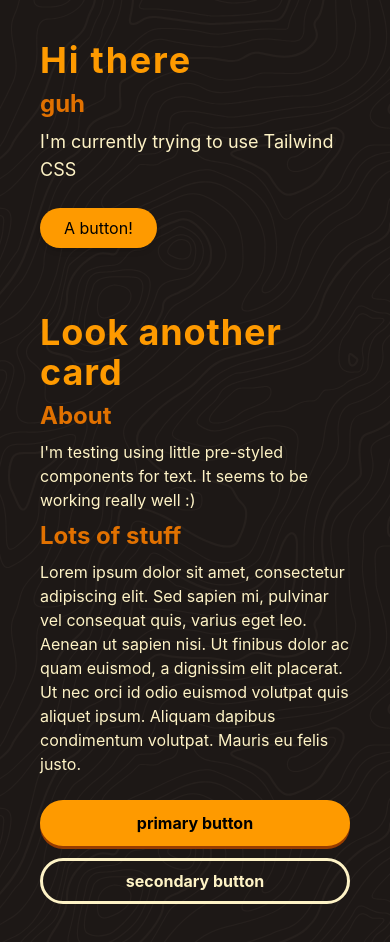
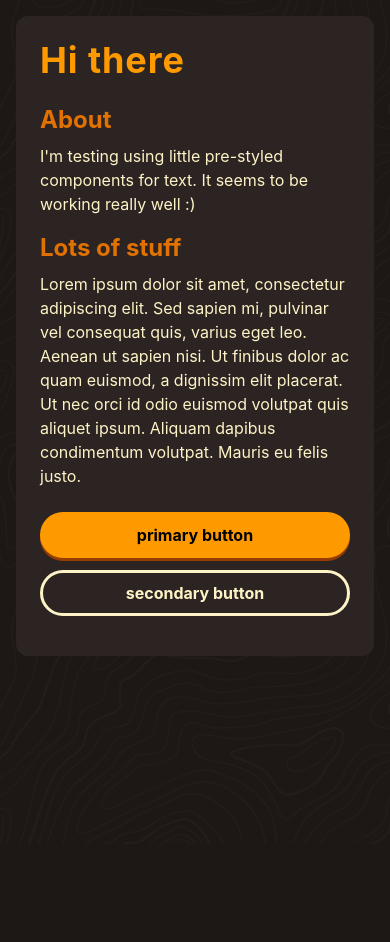
Before and after one commit to SoupCat-Py/impostor-game, a React (Vite) app: page / in a window 390 px wide. Shown: the top 942 px of the page. After the commit the page ends 844 px from the top, so only its background shows below. Built offline with nearby package versions, Linux system fonts and the light colour scheme.

Commit message:
i think i got buttons down
they work on mobile too cause i swapped the effects for hover and active

```diff
--- a/src/App.tsx
+++ b/src/App.tsx
@@ -17,31 +17,10 @@ import Button from "./components/Button";
 // like instead of amber-950 it would be taupe-800
 
 export default function App() {
-
-  const LightFgColor = "emerald";
-  const LightBgColor = "olive";
-
-  const DarkFgColor = "amber";
-  const DarkBgColor = "taupe";
-
   return (<>
-    <div className={`flex flex-col align-top justify-start p-6 m-4 gap-6 rounded-xl bg-${LightBgColor}-50 dark:bg-${DarkBgColor}-800`}>
+    <div className={`flex flex-col align-top justify-start p-6 m-4 gap-6 rounded-xl bg-olive-50 dark:bg-taupe-800`}>
       <div className={"flex flex-col align-top justify-start gap-2"}>
-        <h1 className={`text-4xl font-bold tracking-wider text-${LightFgColor}-700 dark:text-${DarkFgColor}-500`}>Hi there</h1>
-        <h2 className={`text-2xl font-bold text-${LightFgColor}-600 dark:text-${DarkFgColor}-600`}>guh</h2>
-        <p className={`text-lg text-${LightFgColor}-900 dark:text-${DarkFgColor}-100`}>I'm currently trying to use Tailwind CSS</p>
-      </div>
-      <a
-        href={"https://soupcat.vercel.app"} target={"_blank"}
-        className={`rounded-full w-max bg-${LightFgColor}-400 dark:bg-${DarkFgColor}-500 text-black py-2 px-6 shadow-md transition-transform  hover:scale-105`}
-      >
-        A button!
-      </a>
-    </div>
-
-    <div className={`flex flex-col align-top justify-start p-6 m-4 gap-6 rounded-xl bg-${LightBgColor}-50 dark:bg-${DarkBgColor}-800`}>
-      <div className={"flex flex-col align-top justify-start gap-2"}>
-        <H1>Look another card</H1>
+        <H1>Hi there</H1>
         <H2>About</H2>
         <Para>I'm testing using little pre-styled components for text. It seems to be working really well :)</Para>
         <H2>Lots of stuff</H2>
--- a/src/components/Button.tsx
+++ b/src/components/Button.tsx
@@ -10,14 +10,20 @@ export default function Button({children, primary=false, link=false}:buttonProps
     if (link) {
         return (
             <a className={`
-                flex justify-center items-center py-2 w-full select-none
-                rounded-full font-bold border-3 cursor-pointer
+                flex justify-center items-center py-2 w-full
+                rounded-full font-bold border-3
+                cursor-pointer select-none
                 ${primary
                     ?"bg-emerald-400 border-emerald-400 dark:bg-amber-500 dark:border-amber-500 text-white dark:text-black"
                     :"bg-none border-emerald-700 dark:border-amber-100 text-emerald-700 dark:text-amber-100"
                 }
-                ${primary?"shadow-emerald-700 dark:shadow-amber-800 hover:translate-y-[3px]":"shadow-none"}
-                shadow-[0_3px_0_0] hover:shadow-none transition duration-50
+                ${primary
+                    ?"shadow-emerald-700 dark:shadow-amber-800 active:translate-y-[3px]"
+                    :"shadow-none"}
+                shadow-[0_3px_0_0] active:shadow-none transition duration-100
+                ${primary
+                    ?"hover:bg-emerald-500 hover:border-emerald-500 hover:dark:bg-amber-600 hover:dark:border-amber-600"
+                    :"hover:bg-emerald-200 hover:dark:bg-taupe-700/50"}
                 `}
             >
                 {children}
--- a/src/components/Text.tsx
+++ b/src/components/Text.tsx
@@ -7,15 +7,21 @@ type TextProps = {
 
 export function H1({children}:TextProps) {
     return (
-        <h1 className="text-4xl font-bold tracking-wide text-emerald-700 dark:text-amber-500">
+        <h1 className="text-4xl pb-2 font-bold tracking-wide text-emerald-700 dark:text-amber-500">
             {children}
         </h1>
     )
 }
 
+// NOTE FOR FUTURE IF LAYOUTS LOOK ODD
+// I have a little bit of vertical padding for H1 and H2 that
+// look better if the layout goes like H1 H2 Para H2 Para.
+// For now, it helps distinguish subheaders from each other but
+// may introduce some problems later so be aware of  that
+
 export function H2({children}:TextProps) {
     return (
-        <h2 className="text-2xl font-bold text-emerald-600 dark:text-amber-600">
+        <h2 className="text-2xl pt-2 font-bold text-emerald-600 dark:text-amber-600">
             {children}
         </h2>
     )
```
Also changed, not shown: src/root.css.
